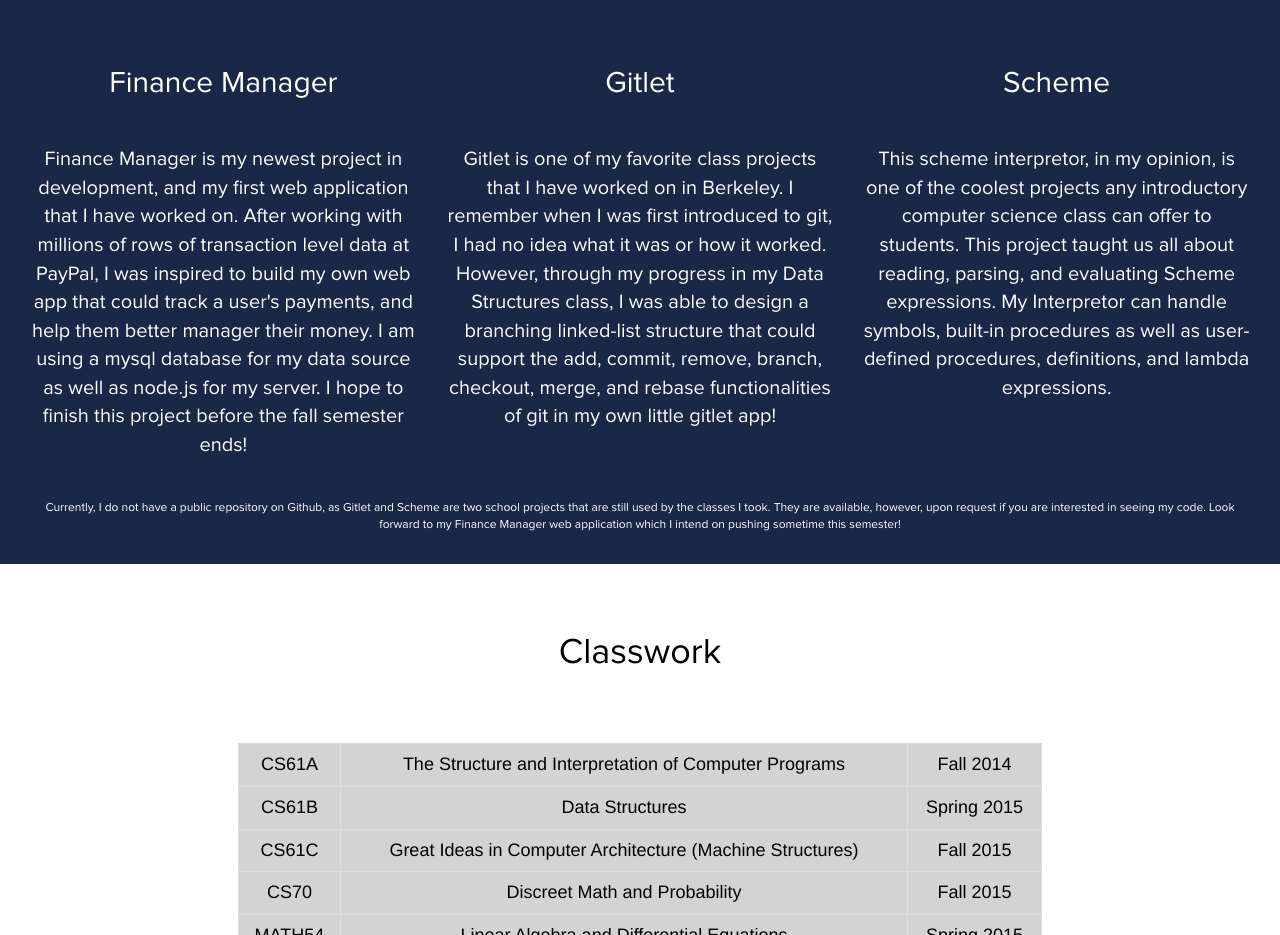
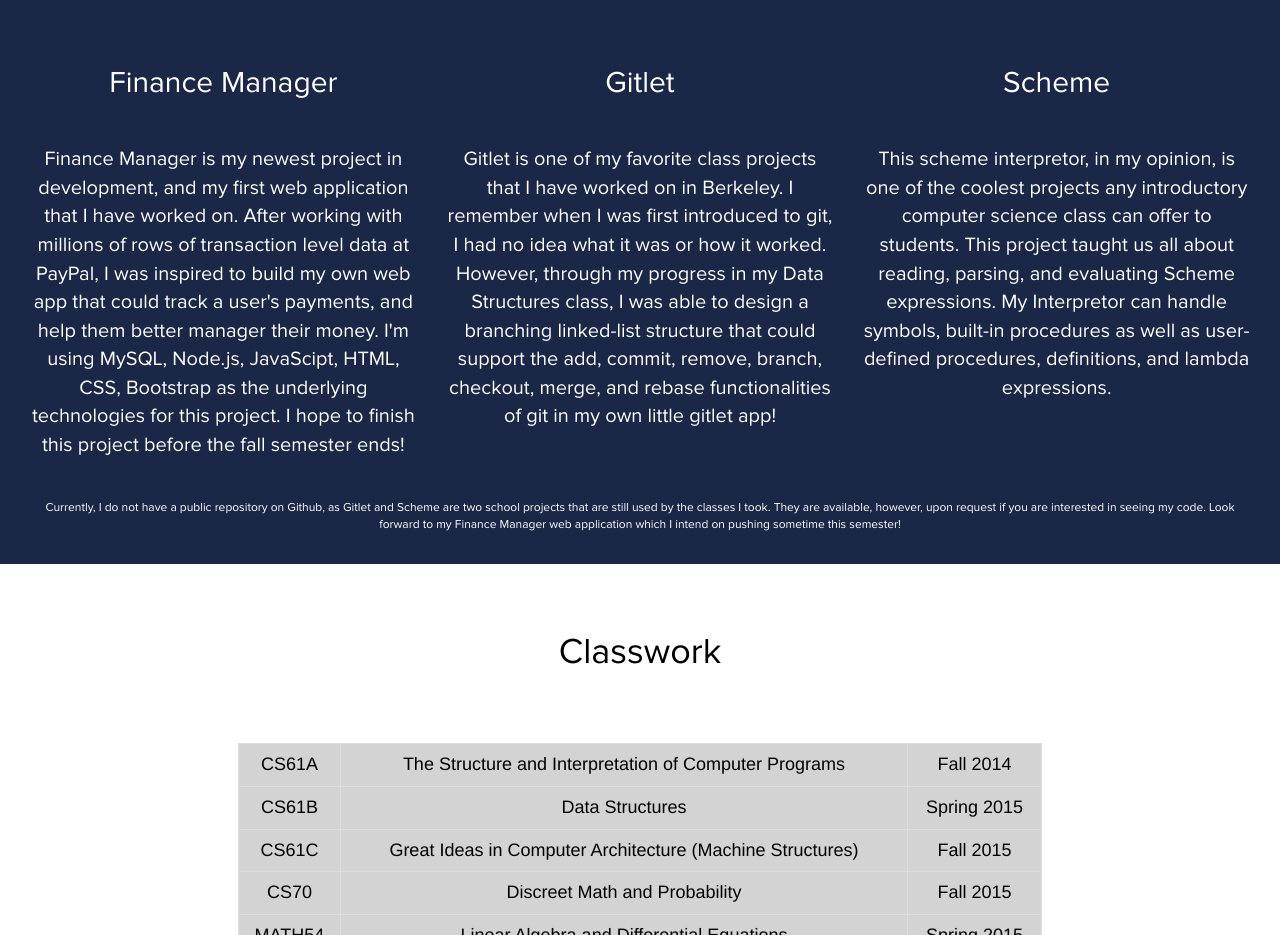
Before and after one commit to kklan99/kklan99.github.io, a plain HTML site: page index.html in a window 1280 px wide. Shown: the part 1656-2591 px from the top of the page. Drawn offline with nearby package versions, Linux system fonts and the light colour scheme.

Commit message:
changed project description

```diff
--- a/index.html
+++ b/index.html
@@ -93,7 +93,7 @@
         <h1 class="white" id = "projects-title">My Projects</h1>
         <div class="col-md-4">
           <h2 class='white' id="finance-manager-title">Finance Manager</h2>
-          <p class='white' id="finance-manager-text">Finance Manager is my newest project in development, and my first web application that I have worked on. After working with millions of rows of transaction level data at PayPal, I was inspired to build my own web app that could track a user's payments, and help them better manager their money. I am using a mysql database for my data source as well as node.js for my server. I hope to finish this project before the fall semester ends! </p>
+          <p class='white' id="finance-manager-text">Finance Manager is my newest project in development, and my first web application that I have worked on. After working with millions of rows of transaction level data at PayPal, I was inspired to build my own web app that could track a user's payments, and help them better manager their money. I'm using MySQL, Node.js, JavaScipt, HTML, CSS, Bootstrap as the underlying technologies for this project. I hope to finish this project before the fall semester ends! </p>
         </div>
         <div class="col-md-4">
           <h2 class='white' id="gitlet-title">Gitlet</h2>
```
